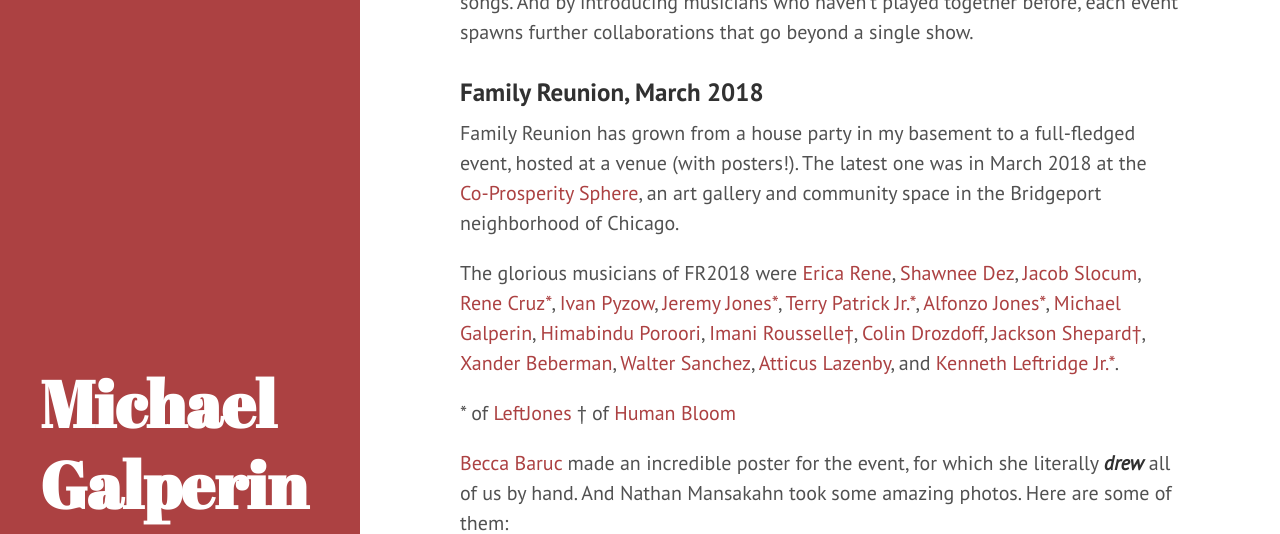
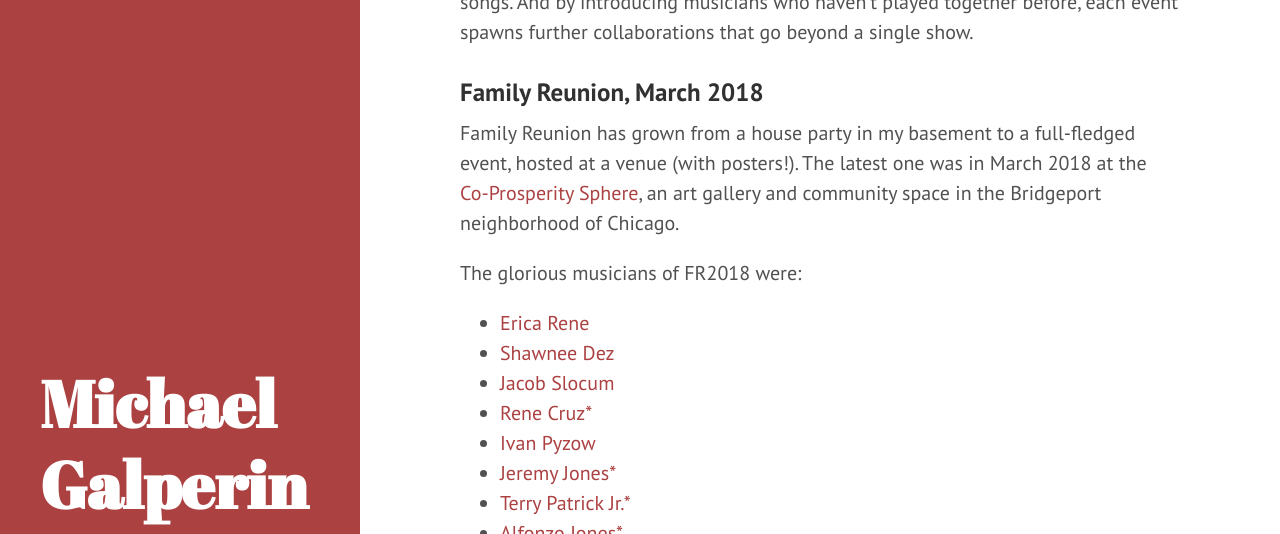
Before and after one commit to michaelgalperin/git_website_old, a Jekyll site: the page built from famreunion.md, in a window 1280 px wide and 900 px high, scrolled down 1073 px, cut to the strip 0-534 px from the top of the window. Built offline with Jekyll 4.4.1, drawn with Linux system fonts in a browser that asks for light colours; Markdown is read by kramdown in place of the engine named in the settings.

Commit message:
ul of musicians

```diff
--- a/famreunion.md
+++ b/famreunion.md
@@ -19,7 +19,24 @@
 ### Family Reunion, March 2018
 Family Reunion has grown from a house party in my basement to a full-fledged event, hosted at a venue (with posters!). The latest one was in March 2018 at the [Co-Prosperity Sphere](http://www.coprosperity.org/), an art gallery and community space in the Bridgeport neighborhood of Chicago.
 
-The glorious musicians of FR2018 were [Erica Rene](https://www.instagram.com/theericarene/), [Shawnee Dez](http://shawneedez.com/), [Jacob Slocum](https://www.newmusicusa.org/profile/jacob-slocum-music/), [Rene Cruz\*](https://linktr.ee/renocruzmusic), [Ivan Pyzow](http://www.pyzow.com/info), [Jeremy Jones\*](https://www.instagram.com/thebassmanjones/), [Terry Patrick Jr.\*](https://www.instagram.com/terrypatrickjr/), [Alfonzo Jones\*](https://www.instagram.com/alfonzojones_music/), [Michael Galperin](https://michaelgalperin.github.io/), [Himabindu Poroori](https://www.facebook.com/statematters/videos/what-you-need-to-know-about-an-arts-indicator-for-illinois-schools/298344447493750/), [Imani Rousselle&dagger;](https://www.imanirousselle.com/), [Colin Drozdoff](https://www.colindrozdoffmusic.com/), [Jackson Shepard&dagger;](https://www.instagram.com/jacksonshepard_music/), [Xander Beberman](https://www.facebook.com/halfstopsound/), [Walter Sanchez](https://www.instagram.com/walterplaysthebone/), [Atticus Lazenby](https://atticuslazenbymusic.com/), and [Kenneth Leftridge Jr.\*](https://www.instagram.com/kenzinho91/?hl=en).
+The glorious musicians of FR2018 were:
+* [Erica Rene](https://www.instagram.com/theericarene/)
+* [Shawnee Dez](http://shawneedez.com/)
+* [Jacob Slocum](https://www.newmusicusa.org/profile/jacob-slocum-music/)
+* [Rene Cruz\*](https://linktr.ee/renocruzmusic)
+* [Ivan Pyzow](http://www.pyzow.com/info)
+* [Jeremy Jones\*](https://www.instagram.com/thebassmanjones/)
+* [Terry Patrick Jr.\*](https://www.instagram.com/terrypatrickjr/)
+* [Alfonzo Jones\*](https://www.instagram.com/alfonzojones_music/)
+* [Michael Galperin](https://michaelgalperin.github.io/)
+* [Himabindu Poroori](https://www.facebook.com/statematters/videos/what-you-need-to-know-about-an-arts-indicator-for-illinois-schools/298344447493750/)
+* [Imani Rousselle&dagger;](https://www.imanirousselle.com/)
+* [Colin Drozdoff](https://www.colindrozdoffmusic.com/)
+* [Jackson Shepard&dagger;](https://www.instagram.com/jacksonshepard_music/)
+* [Xander Beberman](https://www.facebook.com/halfstopsound/)
+* [Walter Sanchez](https://www.instagram.com/walterplaysthebone/)
+* [Atticus Lazenby](https://atticuslazenbymusic.com/)
+* [Kenneth Leftridge Jr.\*](https://www.instagram.com/kenzinho91/?hl=en)
 
 \* of [LeftJones](https://www.leftjones.com/)
 &dagger; of [Human Bloom](https://humanbloom.bandcamp.com/)
```
